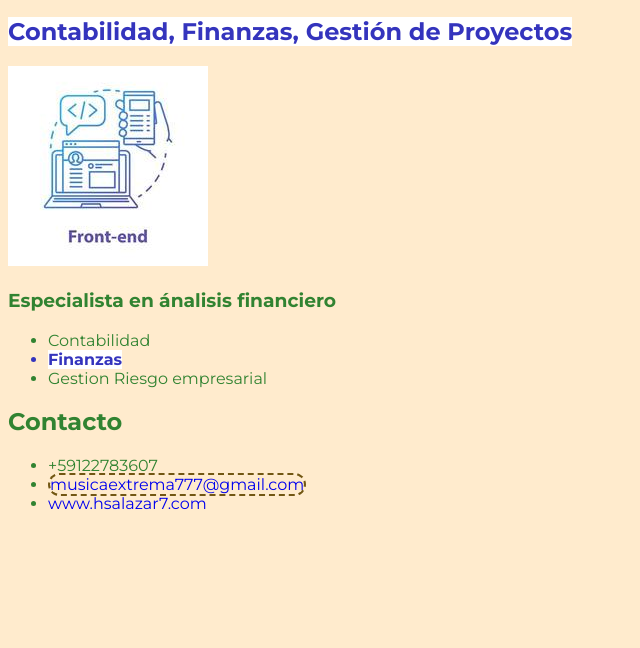
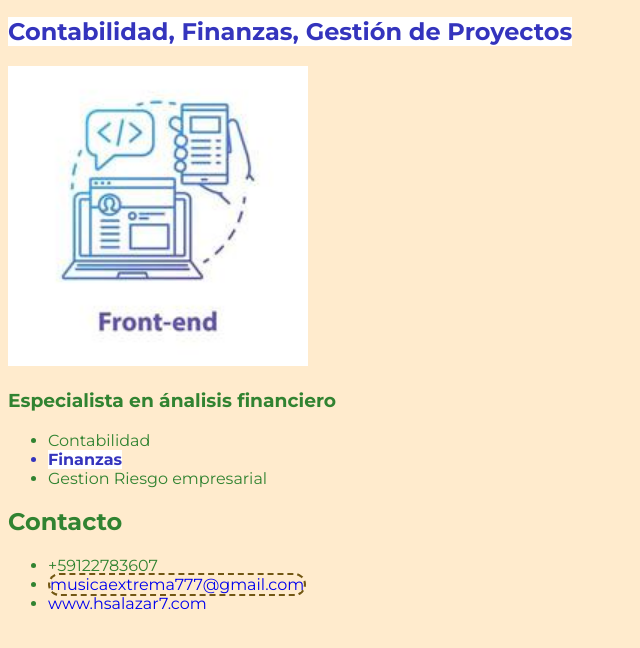
Before and after one commit to Hsalazar7/gen-icco-intro-a-la-web, a plain HTML site: page 4-css/CV/1-cv.html in a window 1280 px wide. Shown: the part 64-712 px from the top of the page, without its empty margins (0-640 px from the left). Drawn offline with Linux system fonts and the light colour scheme.

Commit message:
tamaño de imagen en .css

```diff
--- a/4-css/CV/1-cv.css
+++ b/4-css/CV/1-cv.css
@@ -27,11 +27,17 @@ font-family: 'Montserrat', sans-serif;
     width: fit-content;
 }
 
+img{
+
+/*width: 350px;*/
+height: 300px;
+
+}
+
 .mail {
 
     border: dashed rgb(114, 87, 19) 2px;
     border-radius: 100vw;
-
 
 }
 
```
